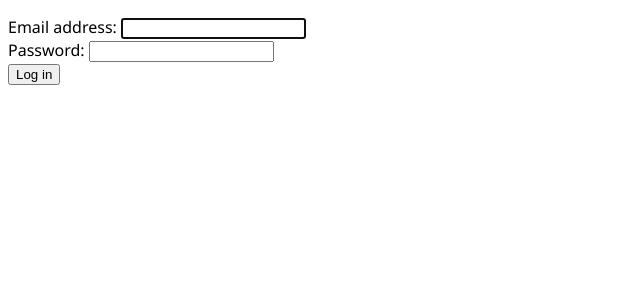
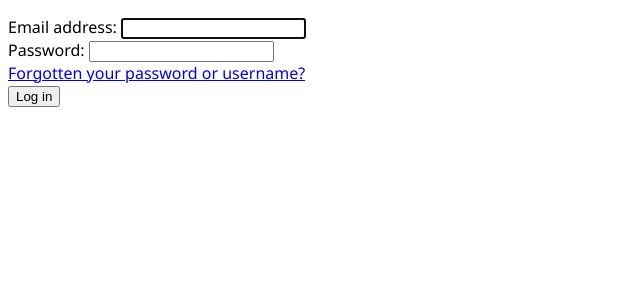
Before and after one commit to kumailalidev/django-boilerplate, a Django app: page /accounts/login/ in a window 1280 px wide. Shown: the part 117-417 px from the top of the page, without its empty margins (0-640 px from the left). Run offline with Django 5.2, Linux system fonts and the light colour scheme.

Commit message:
Added 'forgotten your password' link

```diff
--- a/project/templates/registration/login.html
+++ b/project/templates/registration/login.html
@@ -30,7 +30,7 @@
         {{ form.password.errors }}
         {{ form.password.label_tag }} {{ form.password }}
       </div>
-      {% url '' as password_reset_url %}
+      {% url 'accounts:password_reset' as password_reset_url %}
       {% if password_reset_url %}
         <div>
           <a href="{{ password_reset_url }}">{% translate 'Forgotten your password or username?' %}</a>
```
